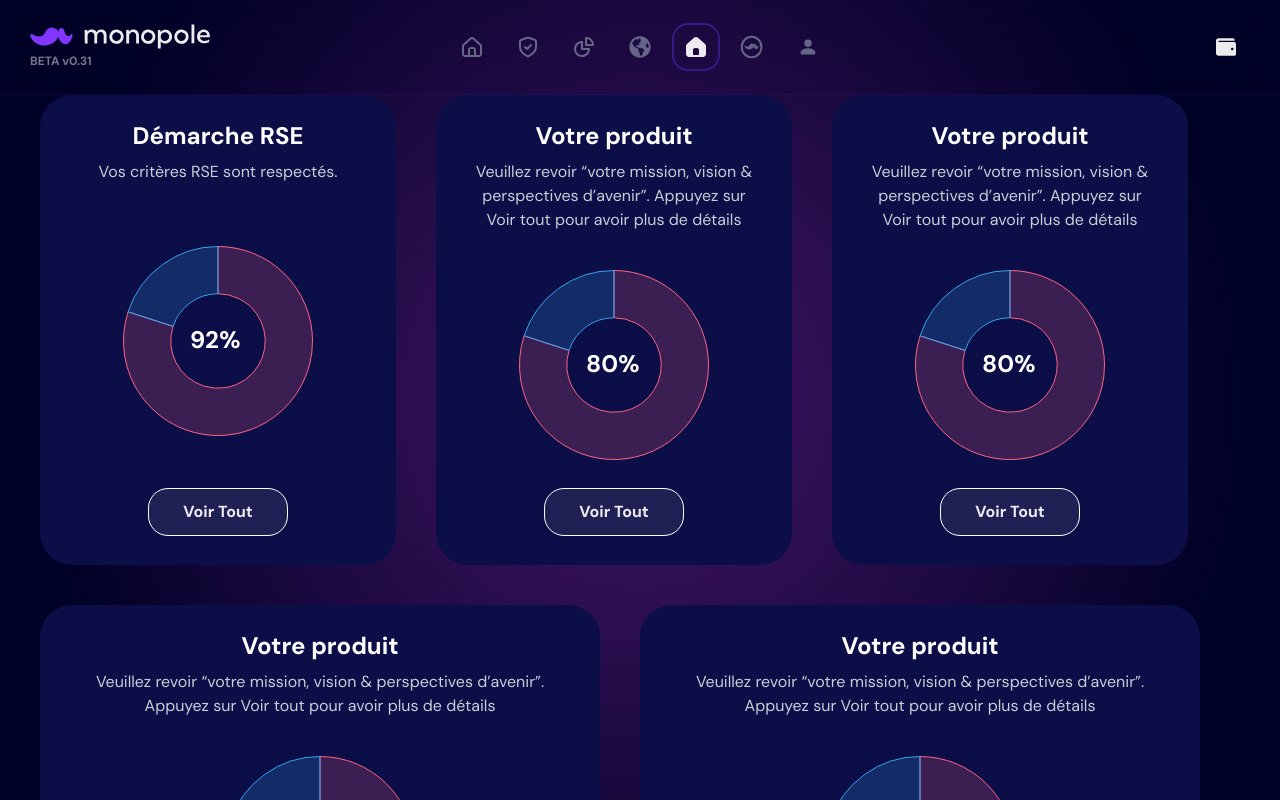
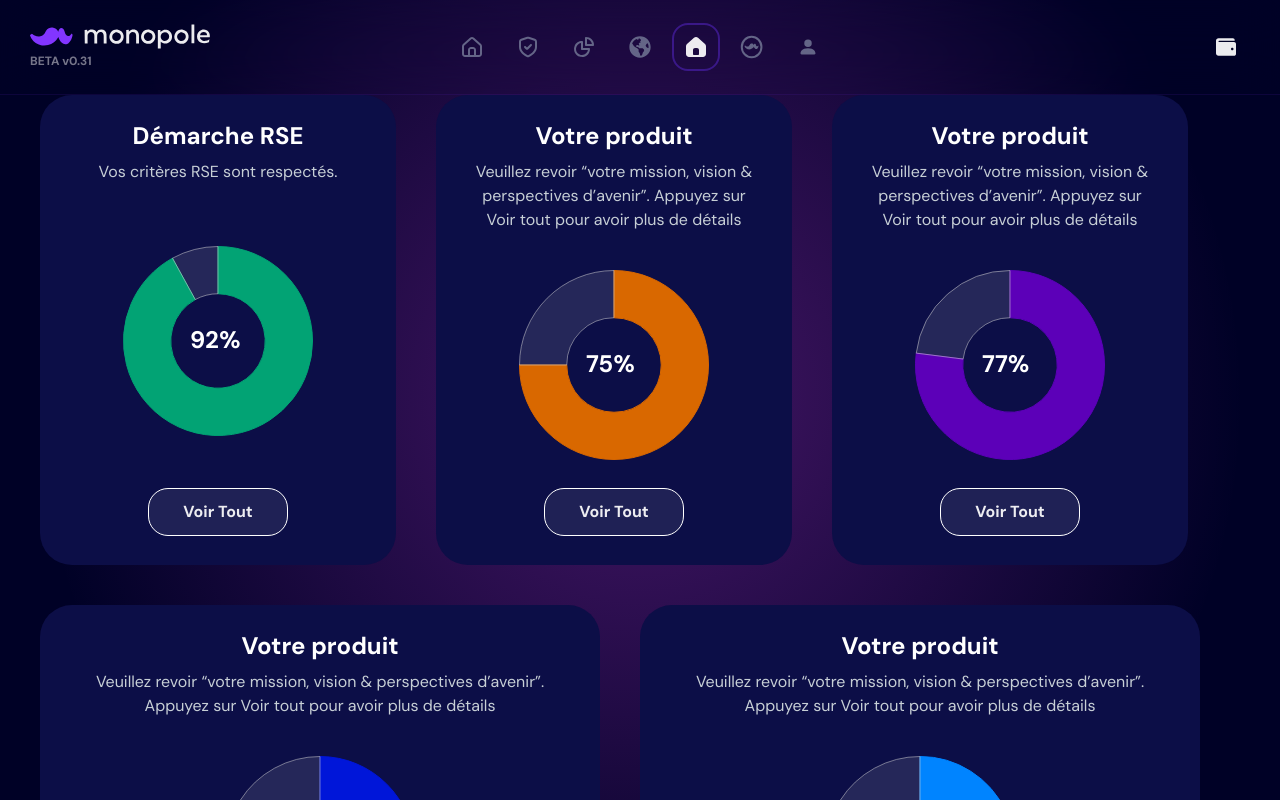
Before and after one commit to Monopole-network/hackathon-2, a Next.js app: page /project-user in a window 1280 px wide. Built offline with nearby package versions, Linux system fonts and the light colour scheme.

Commit message:
UPDATE : Chart card data

```diff
--- a/components/ChartCard/ChartCard.tsx
+++ b/components/ChartCard/ChartCard.tsx
@@ -12,10 +12,11 @@ interface ChartCardProps {
 /*   media: Media; */
   CatName: string;
   TxtResult: string;
-  percent: number
+  Percent: number
+  Color: string;
 }
 
-export default function ChartCard({ CatName, TxtResult, percent}: ChartCardProps) {
+export default function ChartCard({ CatName, TxtResult, Percent, Color}: ChartCardProps) {
 
   return (
     <div className={style["chart-card"]}>
@@ -24,8 +25,8 @@ export default function ChartCard({ CatName, TxtResult, percent}: ChartCardProps
       <p className={style["chart-card__txt-result"]}>{TxtResult}</p>
       </div>
       <div className={style["doughnut-chart"]}>
-      <DoughnutChart/>
-      <p className={style["chart-card__percent"]}>{percent}%</p>
+      <DoughnutChart Percent={Percent} Color={Color}/>
+      <p className={style["chart-card__percent"]}>{Percent}%</p>
       </div>
       <SeeAllButton path="" /> {/* ajouter link vers une page détails */}
     </div>
--- a/components/DoughnutChart.tsx
+++ b/components/DoughnutChart.tsx
@@ -1,28 +1,35 @@
 import React from 'react';
 import { Chart as ChartJS, ArcElement, Tooltip, Legend } from 'chart.js';
 import { Doughnut } from 'react-chartjs-2';
+import { color } from 'framer-motion';
 
 ChartJS.register(ArcElement, Tooltip, Legend);
 
-export const data = {
+interface DoughnutProps {
+Percent : number;
+Color : string;
+}
+export function DoughnutChart({Percent, Color} : DoughnutProps) {
+    const full = 100 - Percent;
+    console.log(full);
+    console.log(Percent);
+    const data = {
       labels: [],
       datasets: [
         {
           label: '',
-      data: [80, 20],
+          data: [Percent, full],
           backgroundColor: [
-        'rgba(255, 99, 132, 0.2)',
-        'rgba(54, 162, 235, 0.2)',
+            Color,
+            'rgba(217, 217, 217, 0.12)',
           ],
           borderColor: [
-        'rgba(255, 99, 132, 1)',
-        'rgba(54, 162, 235, 1)',
+            Color,
+            'rgba(217, 217, 217, 0.50)',
           ],
           borderWidth: 1,
         },
       ],
     };
-
-export function DoughnutChart() {
   return <Doughnut data={data} />;
 }
--- a/pages/project-user.tsx
+++ b/pages/project-user.tsx
@@ -6,11 +6,11 @@ const ProjectUser: NextPage = () => {
   return (
     <Flex w="100%" backgroundRepeat="no-repeat" backgroundSize="100%" flexDirection="column">
       <div className='chart-cards'>
-      <ChartCard CatName='Démarche RSE' TxtResult='Vos critères RSE sont respectés.' percent={92} />
-      <ChartCard CatName='Votre produit' TxtResult='Veuillez revoir “votre mission, vision & perspectives d’avenir”. Appuyez sur Voir tout pour avoir plus de détails' percent={80} />
-      <ChartCard CatName='Votre produit' TxtResult='Veuillez revoir “votre mission, vision & perspectives d’avenir”. Appuyez sur Voir tout pour avoir plus de détails' percent={80} />
-      <ChartCard CatName='Votre produit' TxtResult='Veuillez revoir “votre mission, vision & perspectives d’avenir”. Appuyez sur Voir tout pour avoir plus de détails' percent={80} />
-      <ChartCard CatName='Votre produit' TxtResult='Veuillez revoir “votre mission, vision & perspectives d’avenir”. Appuyez sur Voir tout pour avoir plus de détails' percent={80} />
+      <ChartCard CatName='Démarche RSE' TxtResult='Vos critères RSE sont respectés.' Percent={92} Color='rgba(2, 163, 116, 1)' />
+      <ChartCard CatName='Votre produit' TxtResult='Veuillez revoir “votre mission, vision & perspectives d’avenir”. Appuyez sur Voir tout pour avoir plus de détails' Percent={75} Color='rgba(217, 104, 0, 1)'  />
+      <ChartCard CatName='Votre produit' TxtResult='Veuillez revoir “votre mission, vision & perspectives d’avenir”. Appuyez sur Voir tout pour avoir plus de détails' Percent={77} Color='rgba(92, 0, 184, 1)'  />
+      <ChartCard CatName='Votre produit' TxtResult='Veuillez revoir “votre mission, vision & perspectives d’avenir”. Appuyez sur Voir tout pour avoir plus de détails' Percent={84} Color='rgba(0, 22, 217, 1)'  />
+      <ChartCard CatName='Votre produit' TxtResult='Veuillez revoir “votre mission, vision & perspectives d’avenir”. Appuyez sur Voir tout pour avoir plus de détails' Percent={18} Color='rgba(0, 132, 255, 1)'  />
       </div>
     </Flex>
   );
```
Lines whose indentation alone changed are shown as unchanged.
